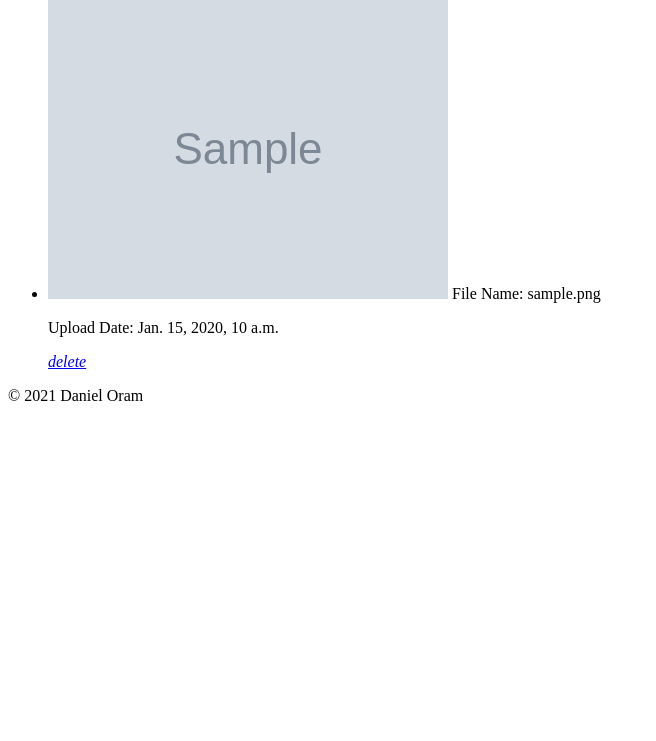
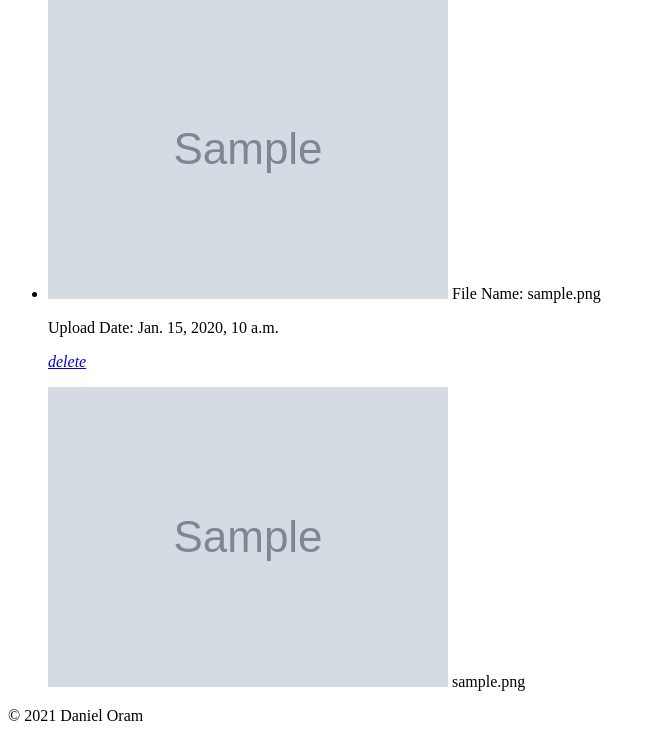
Before and after one commit to DanielOram/S3-Image-Upload, a Django app: page / in a window 1280 px wide. Shown: the part 159-900 px from the top of the page, without its empty margins (0-656 px from the left). Before the commit the page ends 560 px from the top, so only its background shows below. Run offline with Django 3.2, Linux system fonts and the light colour scheme; tables that the repository leaves empty hold one stand-in row (values such as "Sample post"); grey boxes marked "Sample" are stand-in pictures; one stand-in notice (Sample message) is shown; some libraries are stand-ins or nearby versions.

Commit message:
style index page

```diff
--- a/app/settings/dev.py
+++ b/app/settings/dev.py
@@ -136,5 +136,6 @@ USE_TZ = True
 # https://docs.djangoproject.com/en/3.1/howto/static-files/
 
 STATIC_URL = '/static/'
+STATIC_DIR=os.path.join(BASE_DIR,'static')
 MEDIA_URL = '/media/'
 MEDIA_ROOT = os.path.join(BASE_DIR, 'media')
--- a/app/storage_backends.py
+++ b/app/storage_backends.py
@@ -1,6 +1,6 @@
 from storages.backends.s3boto3 import S3Boto3Storage
 
 class TestS3MediaStorage(S3Boto3Storage):
-    location = 'test-s3-upload/'
+    location = 's3-upload/'
     default_acl = 'public-read'
     file_overwrite = False
--- a/upload/models.py
+++ b/upload/models.py
@@ -15,6 +15,9 @@ class TestS3Upload(models.Model):
     uploaded_at = models.DateTimeField(auto_now_add=True)
     file = models.FileField(upload_to=upload_to_session_key_dir)
 
+    def filename(self):
+        return os.path.basename(self.file.name)
+
 
 # delete TestS3Upload file from local media
 def _delete_file(path):
--- a/upload/templates/upload/index.html
+++ b/upload/templates/upload/index.html
@@ -9,44 +9,59 @@ S3 Image Uploader
     <i class="material-icons">add</i>
 </a>
 {% endblock %}
+
+
 {% block content %}
+<div class="divider"></div>
+<div class="row">
+    <ul class="collection">
+        <!-- Images in Cards -->
+    {% for image in images %}
 
-{% load thumbnail %}
+    <div class="col s12 m4 l3">
+        <div class="card">
+        <div class="card-image">
+            <img class="materialboxed" data-caption="Name: {{ image.filename }} - Uploaded: {{ image.uploaded_at }}" src="{{ image.file.url }}">
+            <span class="card-title">{{ image.filename }}</span>
+            <!-- <a href="{% url 'delete' image.file.name %}" class="btn-floating btn-large halfway-fab waves-effect waves-light red"><i class="material-icons">delete</i></a> -->
+        </div>
+        </div>
 
-<h1>Your Images</h1>
-<p>Uploaded images will be displayed here</p>
+    </div>
+    {% endfor %}
 
-<!-- Collection -->
-<ul class="collection">
-    {% for image in images %}
-        <li class="collection-item avatar">
-            <img src="{% thumbnail image.file 50x50 crop %}" alt="" class="circle" />
-            <!-- <img src="images/yuna.jpg" alt="" class="circle"> -->
-            <!-- <i class="material-icons circle">insert_photo</i> -->
-            <span class="title">
-                File Name: {{ image.file.name}}
-            </span>
-            <p>
-                Upload Date: {{ image.uploaded_at }}
-            </p>
-            <a href="{% url 'delete' image.file.name %}" class="secondary-content"><i class="material-icons">delete</i></a>
-        </li>
-    {% endfor %}
-</ul>
 
-<!-- End of Collection -->
+    <!-- End of Images in Cards -->
+    </ul>
 
-<!-- Messages -->
-{% if messages %}
-<ul>
-   {% for message in messages %}
-        <script>
-            var message = "{{ message }}";
-            M.toast({html: message});
-        </script>
-   {% endfor %}
-</ul>
-{% endif %}
+
+    <!-- Add Image Card -->
+
+    <!-- End of Add Image Card -->
+</div>
+
+
+
+
+
+
+
+
+
 <!-- End of Messages -->
 
+<!-- JS -->
+<script>
+    document.addEventListener('DOMContentLoaded', function() {
+        var elems = document.querySelectorAll('.materialboxed');
+        var instances = M.Materialbox.init(elems, {});
+    });
+    // document.addEventListener('DOMContentLoaded', function() {
+    //     var elems = document.querySelectorAll('.collapsible');
+    //     var instances = M.Collapsible.init(elems, {});
+    // });
+</script>
+
+<!-- End of JS -->
+
 {% endblock %}
--- a/upload/templates/upload/layout.html
+++ b/upload/templates/upload/layout.html
@@ -13,6 +13,8 @@
 
     <!-- Compiled and minified JavaScript for Materializecss -->
     <!-- <script src="https://cdnjs.cloudflare.com/ajax/libs/materialize/1.0.0/js/materialize.min.js"></script> -->
+    <link rel="stylesheet" type="text/css" href="{% static 'upload/site.css' %}" />
+    <script src="https://ajax.googleapis.com/ajax/libs/jquery/3.5.1/jquery.min.js"></script>
 </head>
 
 <body>
@@ -30,18 +32,82 @@
             </div>
         </nav>
     </div>
+    <!-- End of Navbar -->
 
-    <!-- End of Navbar -->
+    <!-- SideNav -->
+
+    <!-- End of SideNav -->
+    {% load thumbnail %}
+
+    <!-- <div class="container"> -->
+
+        <div class="container">
+            {% if images %}
+            <h1>Your Images</h1>
+            <p>Uploaded images will be displayed here</p>
+
+            <!-- Collection -->
+
+            <ul class="collection">
+                {% for image in images %}
+
+                    <li class="collection-item avatar">
+
+                        <img src="{% thumbnail image.file 50x50 crop %}" alt="" class="circle"/>
+                        <!-- <img src="images/yuna.jpg" alt="" class="circle"> -->
+                        <!-- <i class="material-icons circle">insert_photo</i> -->
+                        <span class="title">
+                            File Name: {{ image.filename }}
+                        </span>
+                        <p>
+                            Upload Date: {{ image.uploaded_at }}
+                        </p>
+                        <a href="{% url 'delete' image.file.name %}" class="secondary-content"><i class="material-icons">delete</i></a>
+
+                    </li>
+                {% endfor %}
+            </ul>
+            <!-- End of Collection -->
+            {% endif %}
+        </div>
+        <div class="container">
+
+            {% block content %}
+            {% endblock %}
+        </div>
+    <!-- </div> -->
+
+
 
     <!-- Container -->
     <div class="container">
         <!-- Page Content goes here -->
-        {% block content %}
-        {% endblock %}
+
         <footer>
             <p>© 2021 Daniel Oram</p>
         </footer>
     </div>
     <!-- End of Container -->
+
+    <!-- Messages -->
+    {% if messages %}
+    <ul>
+    {% for message in messages %}
+            <script>
+                var message = "{{ message }}";
+                M.toast({html: message});
+            </script>
+    {% endfor %}
+    </ul>
+    {% endif %}
+
+    <!-- Javascript -->
+    <script>
+        document.addEventListener('DOMContentLoaded', function() {
+        var elems = document.querySelectorAll('.sidenav');
+        var instances = M.Sidenav.init(elems, {});
+    });
+    </script>
+    <!-- End of Javascript -->
 </body>
 </html>
--- a/upload/templates/upload/upload.html
+++ b/upload/templates/upload/upload.html
@@ -19,7 +19,7 @@ S3 Image Uploader
         <form method="POST" enctype="multipart/form-data">
             {% csrf_token %}
             {% form form=form %}{% endform %}
-            <button type="submit" name="_submit" class="btn">Upload Image to S3</button>
+            <button type="submit" name="_submit" class="btn">Upload Image</button>
         </form>
 
 
```
Also changed, not shown: upload/static/upload/site.css (added).
